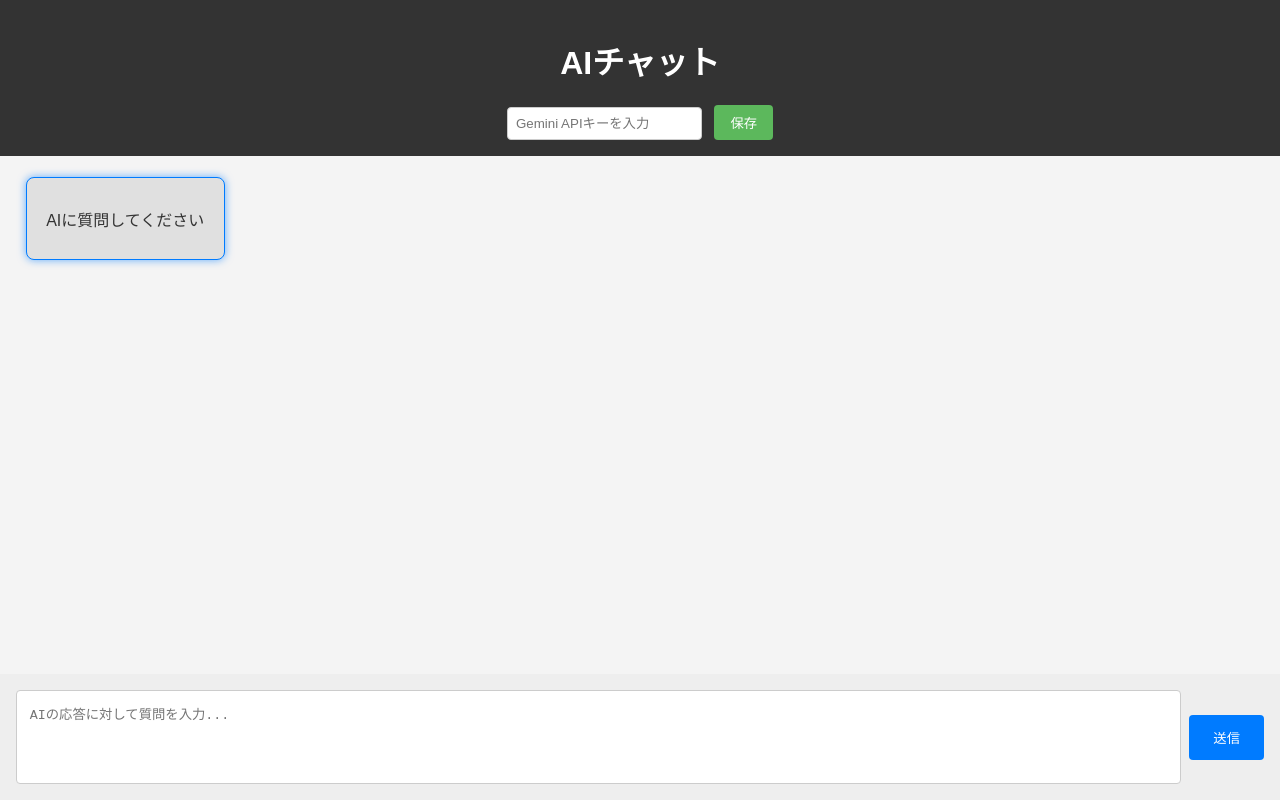
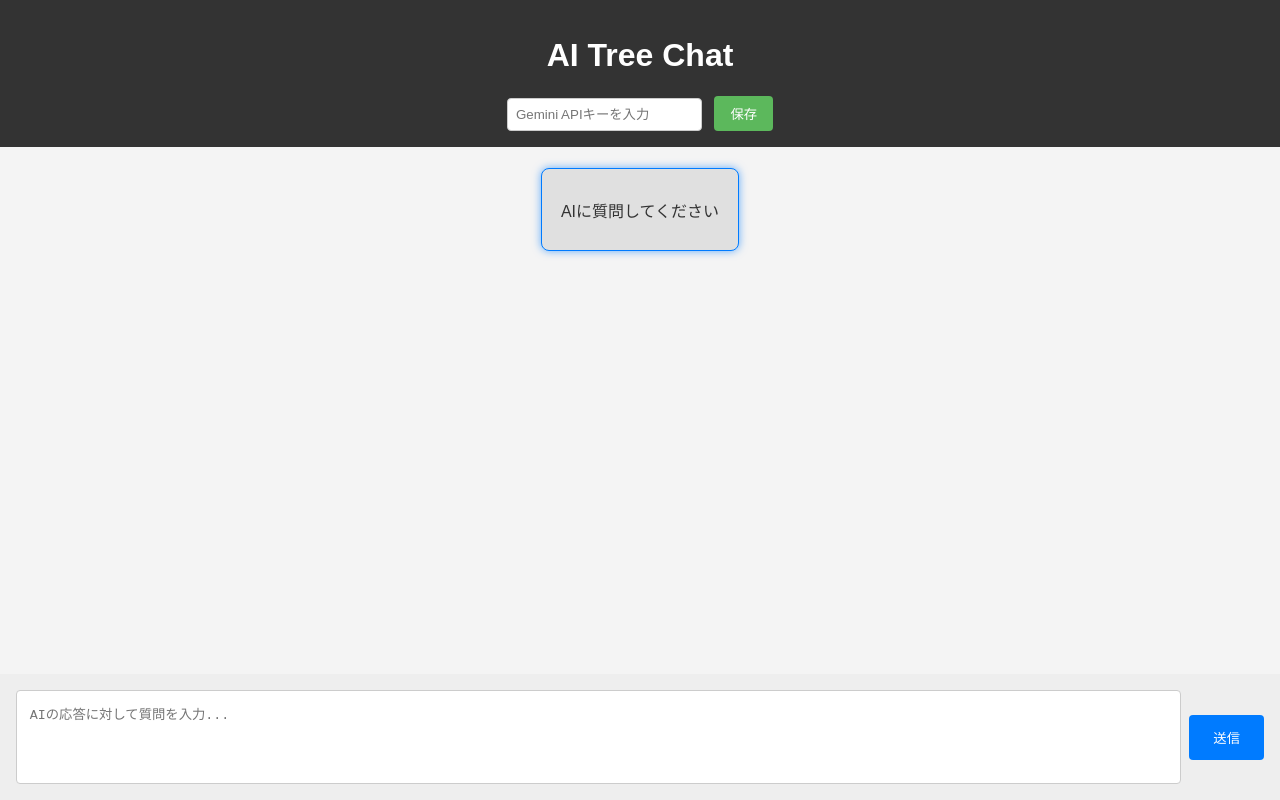
Before and after one commit to nyanko3141592/TreeAIChat, a website built with Vite: page index.html in a window 1280 px wide. Built offline with nearby package versions, Linux system fonts and the light colour scheme; some packages are replaced by stand-ins of ours.

Commit message:
タイトルと見出しを「AIチャット」から「AI Tree Chat」に変更し、チャットコンテナのスタイルを中央揃えに調整。

```diff
--- a/index.html
+++ b/index.html
@@ -4,12 +4,12 @@
     <meta charset="UTF-8" />
     <link rel="icon" type="image/svg+xml" href="/vite.svg" />
     <meta name="viewport" content="width=device-width, initial-scale=1.0" />
-    <title>AIチャット</title>
+    <title>AI Tree Chat</title>
     <link rel="stylesheet" href="style.css">
   </head>
   <body>
     <header>
-      <h1>AIチャット</h1>
+      <h1>AI Tree Chat</h1>
       <div id="api-key-section">
         <input type="password" id="api-key-input" placeholder="Gemini APIキーを入力">
         <button id="save-api-key">保存</button>
--- a/style.css
+++ b/style.css
@@ -47,7 +47,7 @@ main#chat-container {
   overflow-x: auto;
   display: flex;
   flex-direction: column;
-  align-items: flex-start;
+  align-items: center;
   position: relative;
 }
 
```
